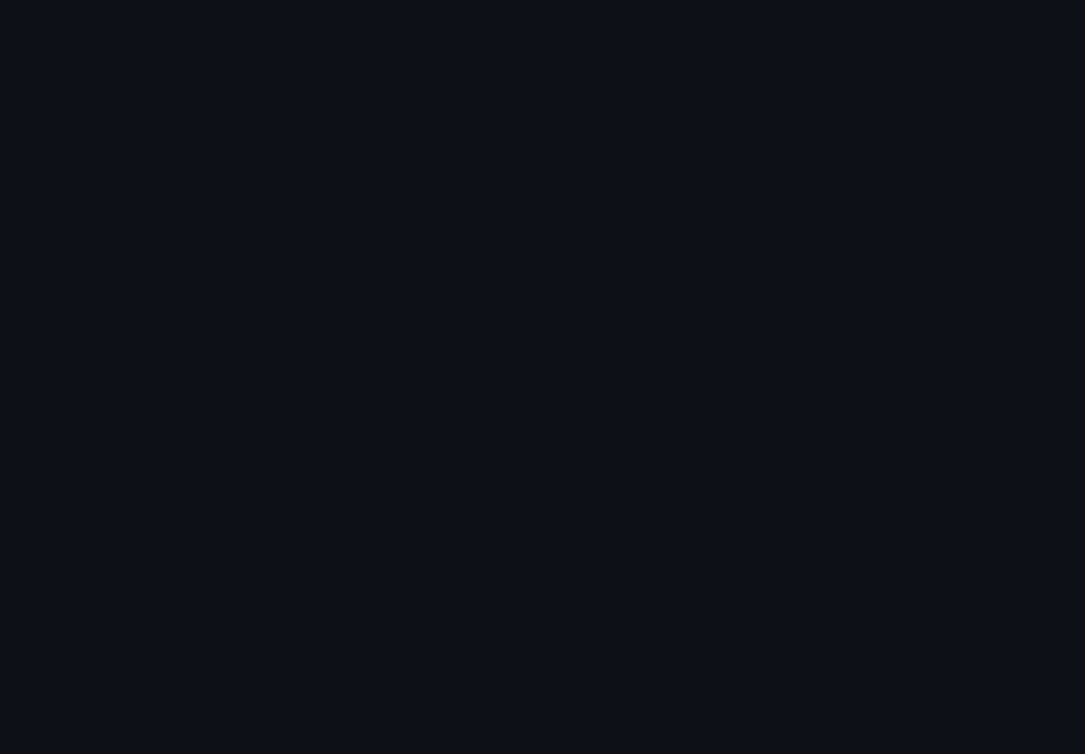
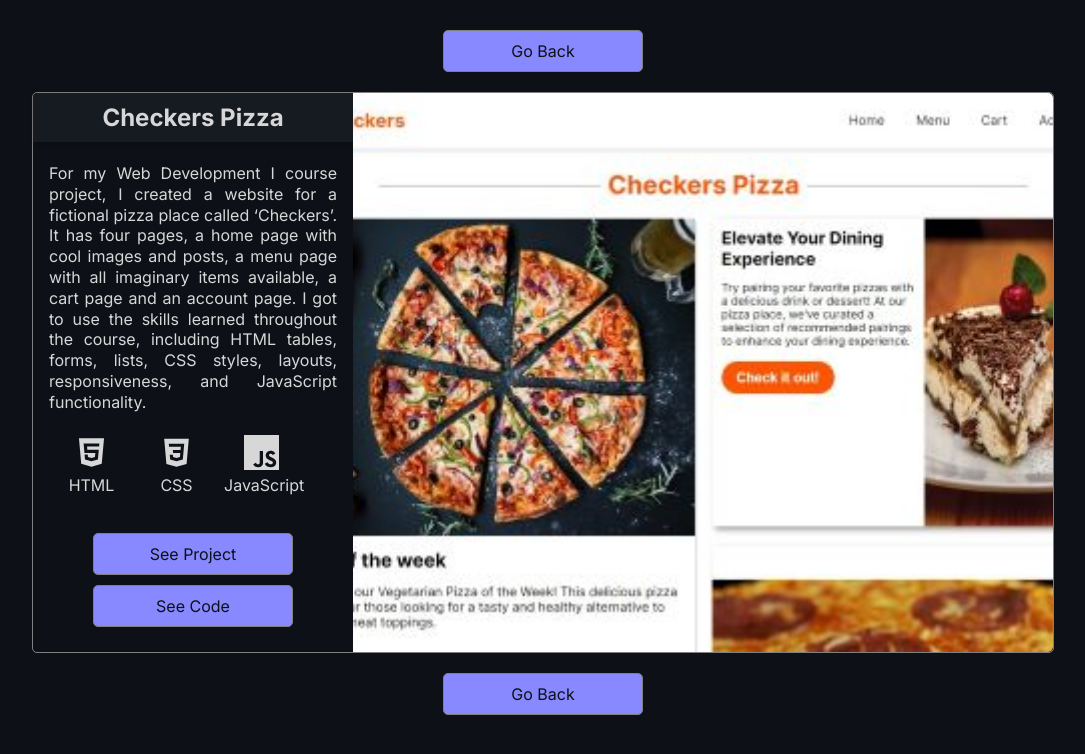
Before and after one commit to EnriqueSaracho/portfolio_03, a React (Create React App) app: page /checkers in a window 1280 px wide. Before the commit this address had no page. Shown: the top 754 px of the page, without its empty margins (97-1182 px from the left). Built offline with nearby package versions, Linux system fonts and the light colour scheme.

Commit message:
checkers.js App.css modified
worked on project layout

```diff
--- a/src/App.css
+++ b/src/App.css
@@ -20,6 +20,38 @@ body {
 .App {
   margin: auto;
   margin-top: 30px;
+  margin-bottom: 30px;
+}
+
+.btn {
+  display: block;
+  margin: auto;
+  margin-top: 20px;
+  margin-bottom: 20px;
+  font-family: inherit;
+  font-size: 1em;
+  text-align: center;
+  padding: 10px;
+  width: 200px;
+  color: #0d1117;
+  border: 1px solid gray;
+  border-radius: 5px;
+  transition: all 0.1s ease-in-out;
+  background-color: #8888ff;
+  text-decoration: none;
+}
+
+.btn:hover {
+  cursor: pointer;
+  color: #d7d7d7;
+  background-color: #161b22;
+  box-shadow: 4px 4px 4px rgba(0, 0, 0, 0.9);
+}
+
+.btn:active {
+  background-color: #0d1117;
+  transition: none;
+  box-shadow: none;
 }
 
 /* Home page */
@@ -99,7 +131,8 @@ body {
   text-align: center;
   font-weight: 400;
   padding: 5px;
-  max-width: 80px;
+  min-width: 85px;
+  max-width: 85px;
 }
 
 .skill-icon {
@@ -137,7 +170,7 @@ body {
 .project:hover {
   position: relative;
   bottom: 5px;
-  box-shadow: 2px 2px 4px rgba(0, 0, 0, 0.2);
+  box-shadow: 4px 4px 4px rgba(0, 0, 0, 0.9);
   cursor: pointer;
 }
 
@@ -165,10 +198,65 @@ body {
   margin-bottom: 10px;
 }
 
+.see-more {
+  color: #8888ff;
+}
+
 .project-skills {
   margin-top: 20px;
   display: flex;
   flex-wrap: wrap;
+}
+
+/* Project page */
+.project-page-btn {
+  margin: 20px 5px;
+}
+
+.project-page {
+  border: 1px solid gray;
+  border-radius: 5px;
+  margin: auto;
+  display: flex;
+  height: fit-content;
+  width: fit-content;
+}
+
+.project-info {
+  width: 320px;
+}
+
+.project-info-title {
+  text-align: center;
+  margin-bottom: 5px;
+  background-color: #161b22;
+  padding: 10px;
+  box-shadow: 0px 2px 4px rgba(0, 0, 0, 0.2);
+  border-radius: 5px 0 0 0;
+}
+
+.project-info-text {
+  padding: 16px;
+  text-align: justify;
+  line-height: 1.3em;
+}
+
+.project-info-btns {
+  display: flex;
+  flex-direction: column;
+  align-items: center;
+  margin: 15px 0;
+}
+
+.project-info-btns a {
+  margin-top: 0;
+  margin-bottom: 10px;
+}
+
+.project-page-img {
+  object-fit: cover;
+  border-radius: 0 5px 5px 0;
+  width: 700px;
 }
 
 /* Media queries */
@@ -181,6 +269,34 @@ body {
 @media only screen and (max-width: 1070px) {
   .container2 {
     max-width: 342px;
+  }
+
+  .project-page {
+    flex-direction: column;
+    width: 700px;
+    height: fit-content;
+  }
+
+  .project-info {
+    width: 100%;
+  }
+
+  .project-info-title {
+    border-radius: 5px 5px 0 0;
+  }
+
+  .project-info-text {
+    display: flex;
+  }
+
+  .project-info-text p {
+    width: 60%;
+  }
+
+  .project-page-img {
+    height: 550px;
+    width: 100%;
+    border-radius: 0 0 5px 5px;
   }
 }
 
--- a/src/App.js
+++ b/src/App.js
@@ -1,6 +1,7 @@
 import "./App.css";
 import { BrowserRouter as Router, Routes, Route } from "react-router-dom";
 import Home from "./pages/home";
+import Checkers from "./pages/checkers";
 
 function App() {
   return (
@@ -8,6 +9,7 @@ function App() {
       <Router>
         <Routes>
           <Route path="/" element={<Home />} />
+          <Route path="/checkers" element={<Checkers />} />
         </Routes>
       </Router>
     </div>
--- /dev/null
+++ b/src/components/Project.js
@@ -0,0 +1,81 @@
+// Importing useNavigate.
+import { useNavigate } from "react-router-dom";
+
+// Importing SkillsIcon component.
+import SkillsIcon from "./SkillsIcon";
+
+// Component: project component for projects section in home page.
+function ProjectThumbnail({ img, title, desc, skills }) {
+  const navigate = useNavigate();
+
+  return (
+    <div
+      className="project"
+      onClick={() => {
+        navigate("/checkers");
+      }}
+    >
+      <img src={img} alt={title} className="project-img" />
+      <h3 className="project-title">{title}</h3>
+      <div className="project-text">
+        <p className="project-description">
+          {desc} <b className="see-more">See more...</b>
+        </p>
+        <div className="project-skills">
+          {skills.map((skill) => {
+            return <SkillsIcon name={skill} />;
+          })}
+        </div>
+      </div>
+    </div>
+  );
+}
+
+// Component: Project component for project page.
+function ProjectPage({ img, title, desc, skills }) {
+  const navigate = useNavigate();
+  return (
+    <div>
+      <button
+        className="btn go-back"
+        onClick={() => {
+          navigate("/");
+        }}
+      >
+        Go Back
+      </button>
+      <div className="project-page">
+        <div className="project-info">
+          <h2 className="project-info-title">{title}</h2>
+          <div className="project-info-text">
+            <p>{desc}</p>
+            <div className="project-skills">
+              {skills.map((skill) => {
+                return <SkillsIcon name={skill} />;
+              })}
+            </div>
+          </div>
+          <div className="project-info-btns">
+            <a href="#" className="btn project-page-btn">
+              See Project
+            </a>
+            <a href="#" className="btn project-page-btn">
+              See Code
+            </a>
+          </div>
+        </div>
+        <img src={img} alt={title} className="project-page-img" />
+      </div>
+      <button
+        className="btn go-back"
+        onClick={() => {
+          navigate("/");
+        }}
+      >
+        Go Back
+      </button>
+    </div>
+  );
+}
+
+export { ProjectThumbnail, ProjectPage };
--- a/src/components/Projects.js
+++ b/src/components/Projects.js
@@ -1,5 +1,5 @@
-// Importing SkillsIcon component.
-import SkillsIcon from "./SkillsIcon";
+// Importing Project component.
+import { ProjectThumbnail as Project } from "./Project";
 
 // Component: Projects section
 export default function Projects() {
@@ -23,22 +23,3 @@ export default function Projects() {
     </div>
   );
 }
-
-function Project({ img, title, desc, skills }) {
-  return (
-    <div className="project">
-      <img src={img} alt={title} className="project-img" />
-      <h3 className="project-title">{title}</h3>
-      <div className="project-text">
-        <p className="project-description">
-          {desc} <b>See more...</b>
-        </p>
-        <div className="project-skills">
-          {skills.map((skill) => {
-            return <SkillsIcon name={skill} />;
-          })}
-        </div>
-      </div>
-    </div>
-  );
-}
--- /dev/null
+++ b/src/pages/checkers.js
@@ -0,0 +1,16 @@
+// Importing project component.
+import { ProjectPage as Project } from "../components/Project";
+
+// Page: Checkers Pizza project page.
+export default function Checkers() {
+  return (
+    <div>
+      <Project
+        img={require("../images/checkers.jpg")}
+        title="Checkers Pizza"
+        desc="For my Web Development I course project, I created a website for a fictional pizza place called ‘Checkers’. It has four pages, a home page with cool images and posts, a menu page with all imaginary items available, a cart page and an account page. I got to use the skills learned throughout the course, including HTML tables, forms, lists, CSS styles, layouts, responsiveness, and JavaScript functionality."
+        skills={["HTML", "CSS", "JavaScript"]}
+      />
+    </div>
+  );
+}
```
